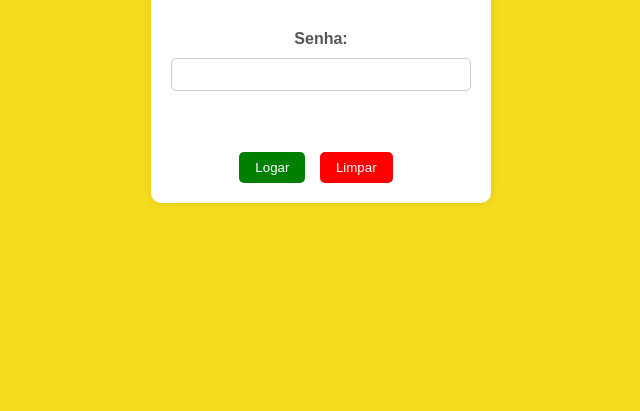
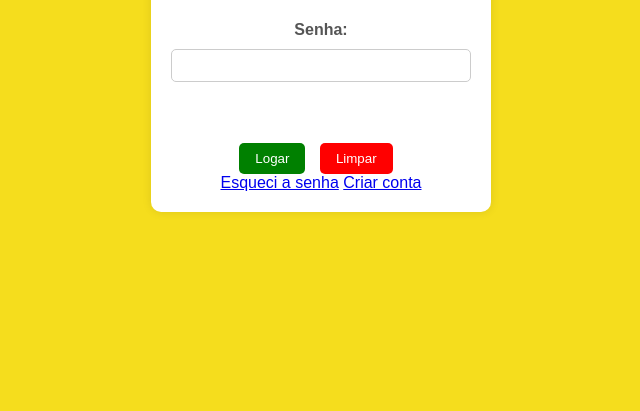
Before and after one commit to ThalesBrasil/Auto-escola, a plain HTML site: page Autoescola/login/login.html in a window 1280 px wide. Shown: the part 407-818 px from the top of the page, without its empty margins (319-959 px from the left). Drawn offline with Linux system fonts and the light colour scheme.

Commit message:
Update login.html

```diff
--- a/Autoescola/login/login.html
+++ b/Autoescola/login/login.html
@@ -11,7 +11,7 @@
     <div class="container">
         <div class="inner-container">
 
-            <form action="/login" method="post" enctype="multipart/form-data">
+            <form >
                 <h1>Login do Usuário</h1>
                 <label for="Usuario">Nome do Usuário:</label>
                 <input type="text" id="Usuario" name="Usuario" required><br><br>
@@ -24,6 +24,7 @@
                     <button type="submit">Logar</button>
                     <button type="reset">Limpar</button>
                 </div>
+                <a href= "../Esqueci a senha/esqueci.html" class="back-link">Esqueci a senha</a>  <a href= "../Cadastro/cadastro.html" class="back-link">Criar conta</a>
             </form>
         </div>
     </div>
```
